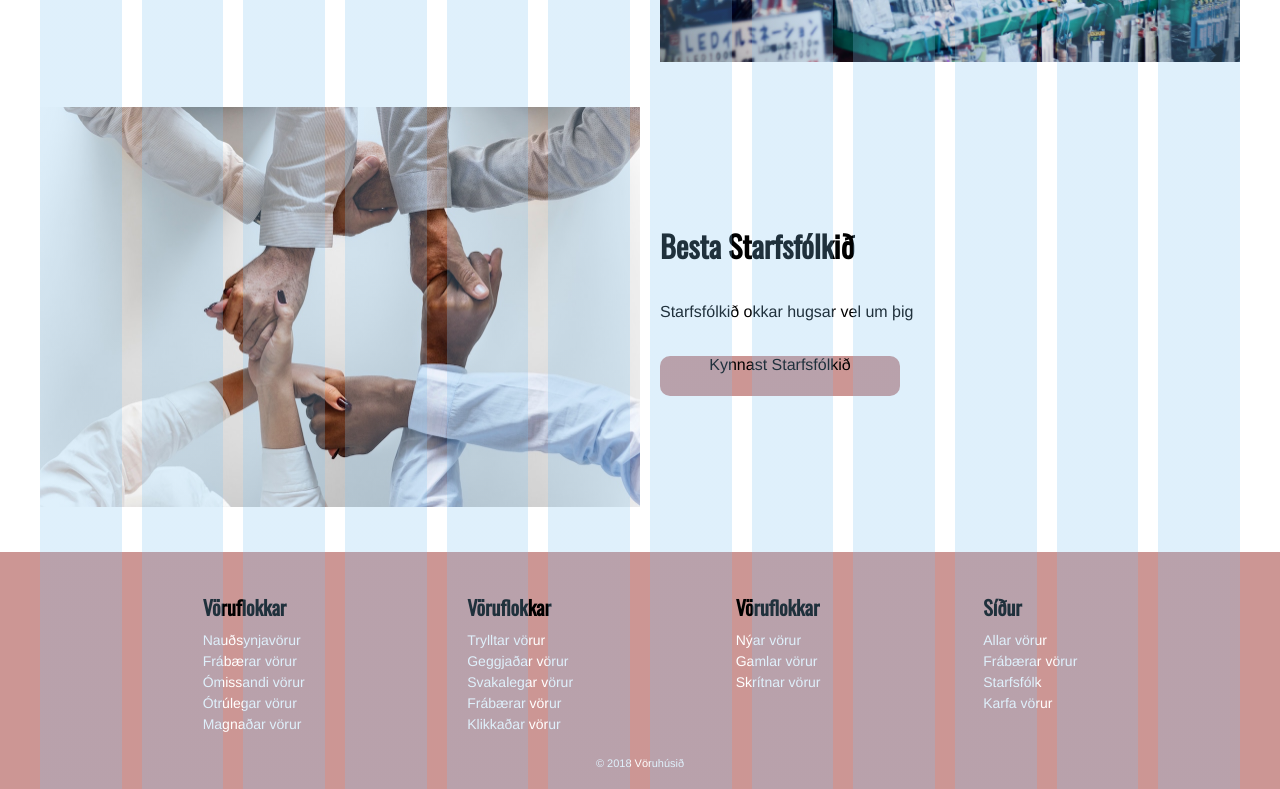
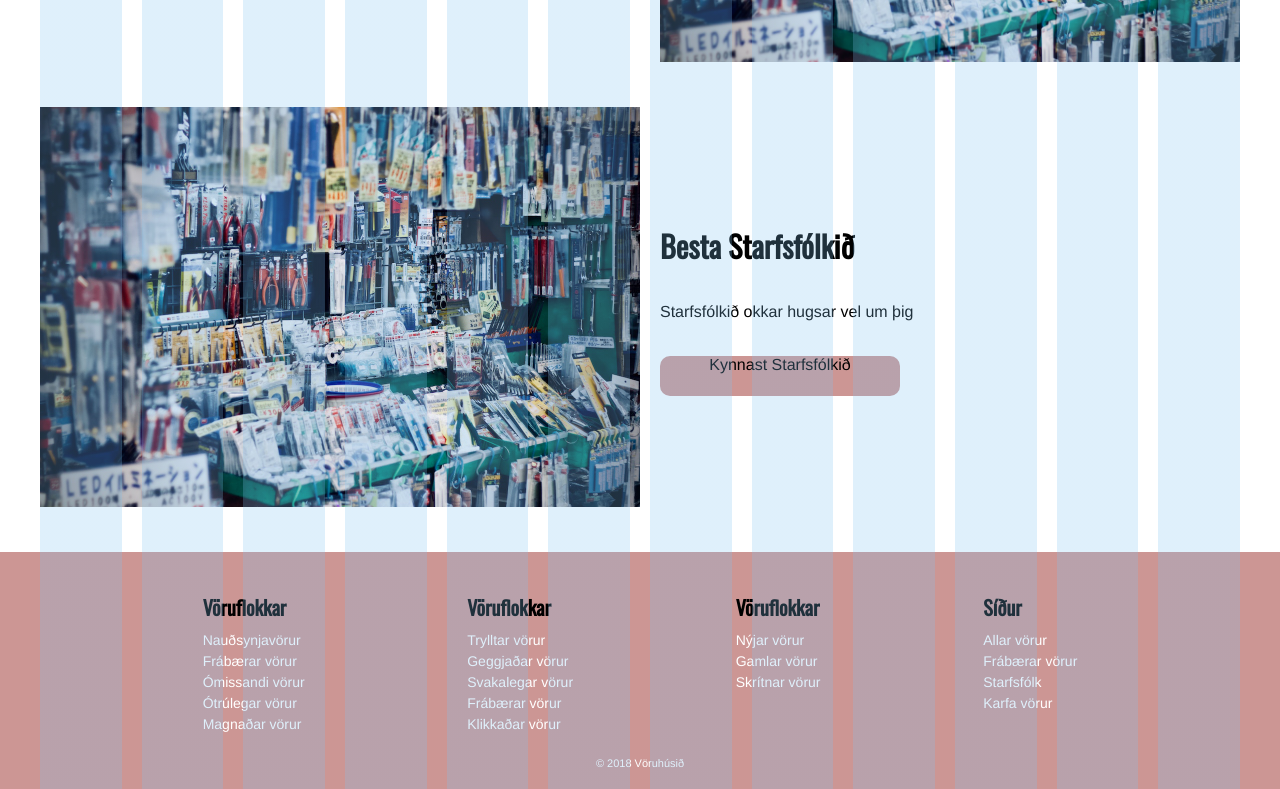
Before and after one commit to eij15/hopv1, a website: page index.html in a window 1280 px wide. Shown: the part 505-1294 px from the top of the page. Drawn offline with nearby package versions, Linux system fonts and the light colour scheme; files that its build step writes are made by us from their sources.

Commit message:
Lagfærði stafsetningar villur

```diff
--- a/index.html
+++ b/index.html
@@ -1,5 +1,6 @@
 <!doctype html>
 <html lang="en">
+
 <head>
   <meta charset="utf-8">
   <meta name="viewport" content="width=device-width, initial-scale=1">
@@ -10,15 +11,16 @@
   <!---fonts-->
   <link href="https://fonts.googleapis.com/css?family=Oswald" rel="stylesheet">
 </head>
+
 <body>
 
 
   <section class="haus">
     <div class="main">
       <div class="haus__titill">
-          <h1><a href="#">Vöruhúsið</a></h1>
+        <h1><a href="/index.html">Vöruhúsið</a></h1>
       </div>
-          <div class="haus__linkar" >
+      <div class="haus__linkar">
         <a href="index.html">Forsíða</a>
         <a href="/pages/products.html">Vörur</a>
         <a href="/pages/staff.html">Starfsfólk</a>
@@ -26,7 +28,7 @@
       <div class="haus__karfa">
         <div>
           <img src="/img/cart.svg" alt="">
-            <a href="/pages/cart.html"> Karfa(3)</a>
+          <a href="/pages/cart.html"> Karfa (3)</a>
         </div>
       </div>
     </div>
@@ -42,7 +44,9 @@
           <p>Vöruhúsið hefur allar þær vörur sem þig vantar</p>
         </div>
         <div class="efni__takki">
-                      <a href="/pages/products.html"><p>Skoða vörur</p></a>
+          <a href="/pages/products.html">
+            <p>Skoða vörur</p>
+          </a>
         </div>
       </div>
       <div class="efni__card">
@@ -52,7 +56,7 @@
       </div>
       <div class="efni__card">
         <div class="efni__img">
-              <img src="/img/team.jpg" alt="products">
+          <img src="/img/products.jpg" alt="products">
         </div>
       </div>
       <div class="efni__card">
@@ -63,7 +67,9 @@
           <p>Starfsfólkið okkar hugsar vel um þig</p>
         </div>
         <div class="efni__takki">
-                      <a href="/pages/staff.html"><p>Kynnast Starfsfólkið</p></a>
+          <a href="/pages/staff.html">
+            <p>Kynnast Starfsfólkið</p>
+          </a>
         </div>
       </div>
   </div>
@@ -104,7 +110,7 @@
             <h4>Vöruflokkar</h4>
           </div>
           <div class="card__efni">
-            <p>Nýar vörur</p>
+            <p>Nýjar vörur</p>
             <p>Gamlar vörur</p>
             <p>Skrítnar vörur</p>
           </div>
@@ -131,4 +137,5 @@
 
 
 </body>
+
 </html>
--- a/styles.scss
+++ b/styles.scss
@@ -14,7 +14,6 @@ html { /* stylelint-disable-line */
   box-sizing: border-box;
   font-family: 'Open Sans', helvetica, arial, sans-serif;
 }
-
 
 .main { /* stylelint-disable-line */
   margin: 0 auto;
```
Lines whose indentation alone changed are shown as unchanged.
